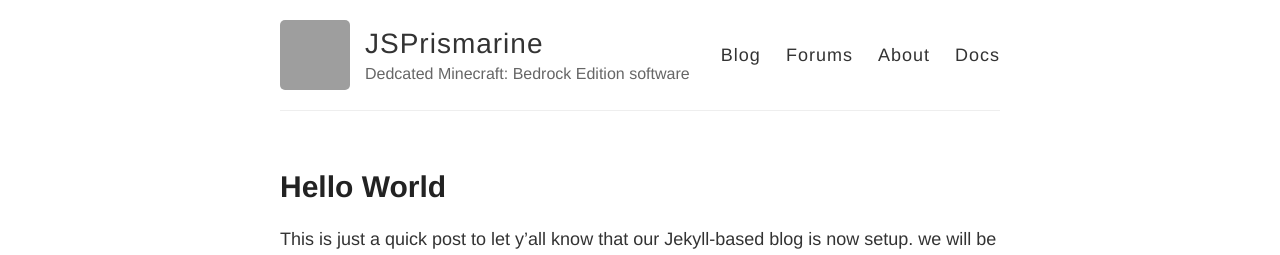
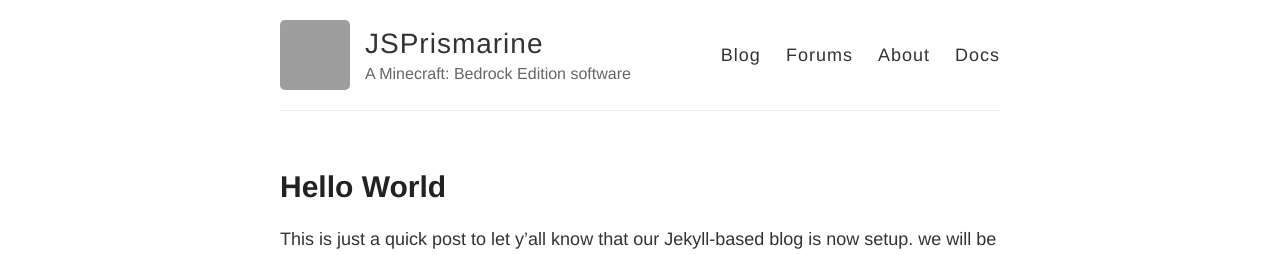
Before and after one commit to JSPrismarine/prismarine.dev, a Jekyll site: the page built from index.html, in a window 1280 px wide. Shown: the top 255 px of the page. Built offline with Jekyll 4.4.1, drawn with Linux system fonts in a browser that asks for light colours; grey boxes are pictures that could not be loaded.

Commit message:
Update _config.yml

```diff
--- a/_config.yml
+++ b/_config.yml
@@ -6,7 +6,7 @@
 name: JSPrismarine
 
 # Short bio or description (displayed in the header)
-description: "Dedcated Minecraft: Bedrock Edition software"
+description: "A Minecraft: Bedrock Edition software"
 
 # URL of your avatar or profile pic (you could use your GitHub profile pic)
 avatar: https://github.com/JSPrismarine.png
```
